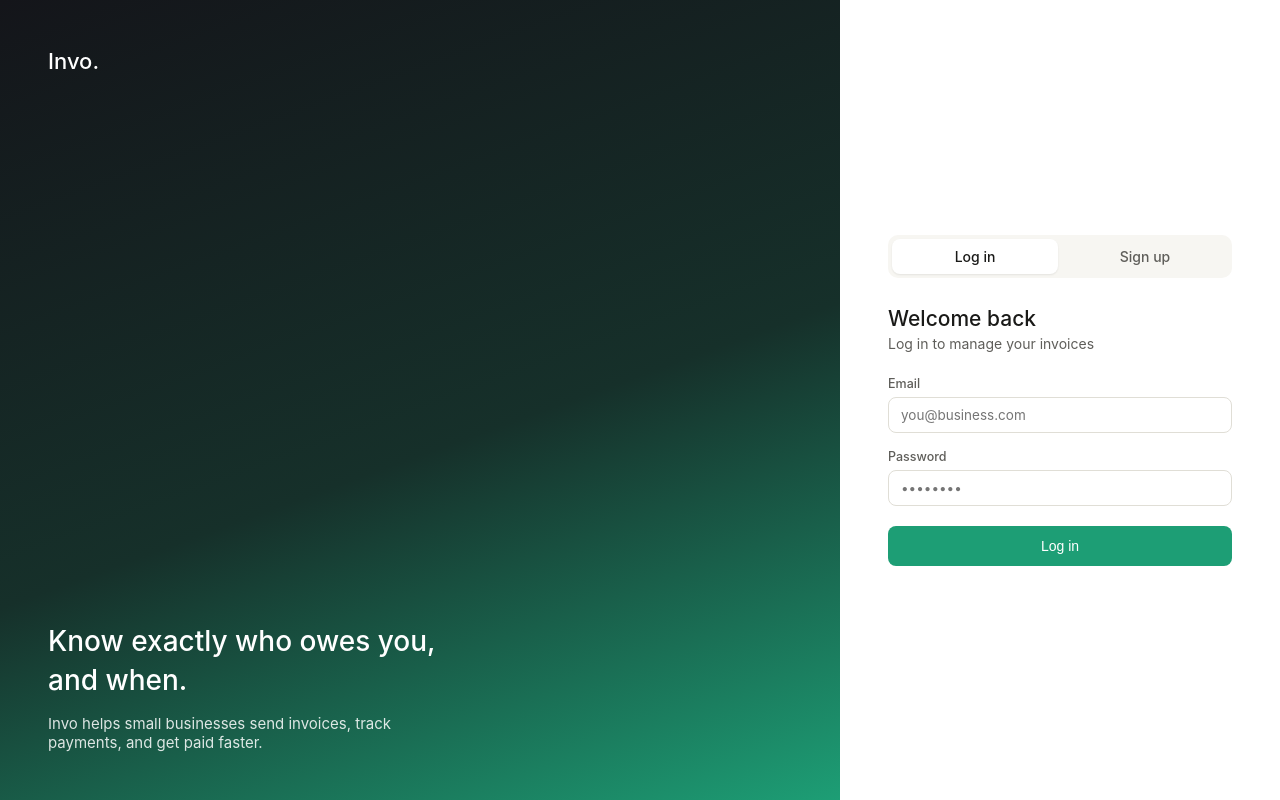
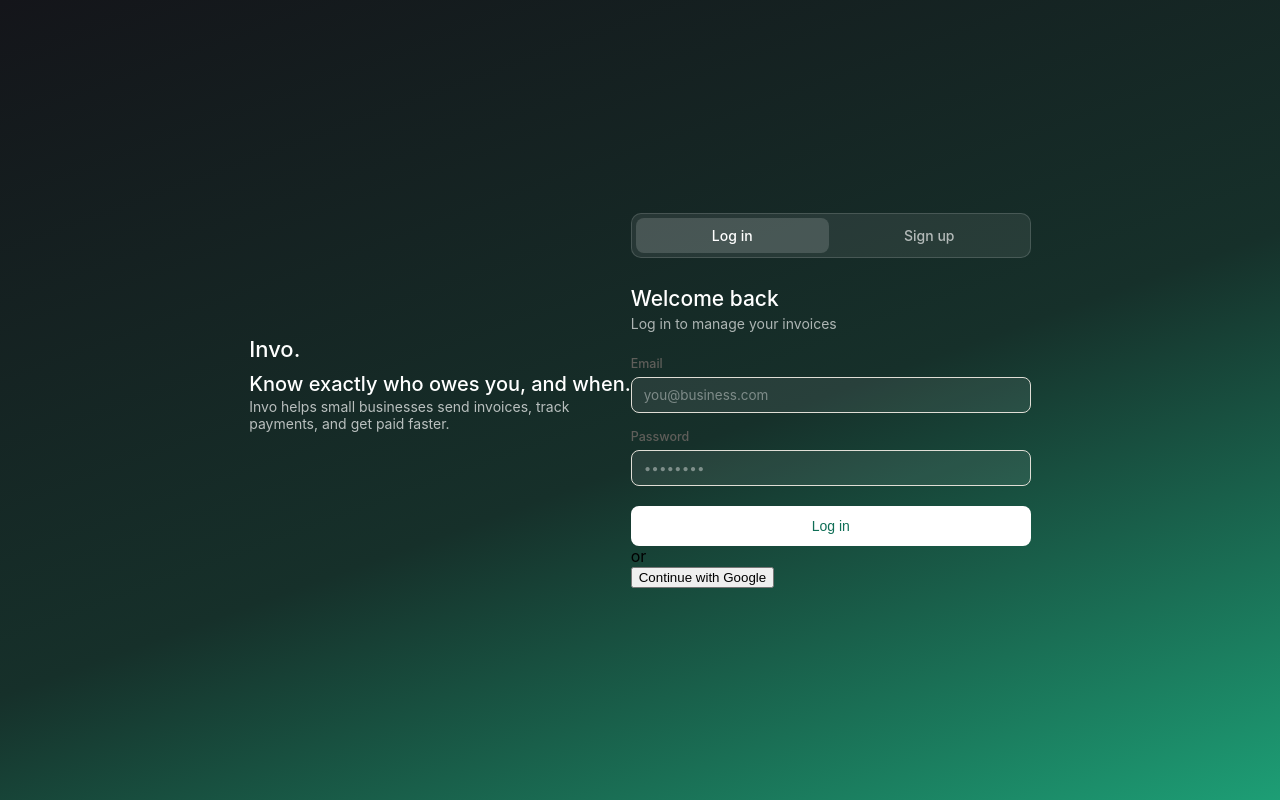
Before and after one commit to Micah-Jonathan/INVO-FRONTEND, a React (Vite) app: page /login in a window 1280 px wide. Built offline with nearby package versions, Linux system fonts and the light colour scheme; no server answers.

Commit message:
Add multi-business support, dark mode, and Google sign-in

```diff
--- a/src/context/AuthContext.jsx
+++ b/src/context/AuthContext.jsx
@@ -1,7 +1,12 @@
 // src/context/AuthContext.jsx
+//
+// This keeps track of "who is logged in" across the WHOLE app.
+// Any page can ask: const { user, loading } = useAuth()
+// instead of each page having to check Supabase individually.
 
 import { createContext, useContext, useEffect, useState } from 'react';
 import { supabase } from '../lib/supabaseClient';
+import { api } from '../lib/api';
 
 const AuthContext = createContext(undefined);
 
@@ -14,17 +19,30 @@ export function AuthProvider({ children }) {
     supabase.auth.getSession().then(({ data }) => {
       setUser(data.session?.user ?? null);
       setLoading(false);
+      if (data.session?.user) ensureSetup();
     });
 
-    // Listen for login/logout events anywhere in the app
+    // Listen for login/logout events anywhere in the app.
+    // This fires for password login, signup, AND Google OAuth's redirect back.
     const { data: listener } = supabase.auth.onAuthStateChange((_event, session) => {
       setUser(session?.user ?? null);
+      if (session?.user) ensureSetup();
     });
 
     return () => {
       listener.subscription.unsubscribe();
     };
   }, []);
+
+  // Calls the backend to make sure this user has a profile + first business.
+  // Harmless to call repeatedly — it's a no-op once already set up.
+  async function ensureSetup() {
+    try {
+      await api.post('/auth/ensure-setup', {});
+    } catch (err) {
+      console.error('Setup check failed:', err.message);
+    }
+  }
 
   async function logout() {
     await supabase.auth.signOut();
--- a/src/pages/LoginPage.css
+++ b/src/pages/LoginPage.css
@@ -6,61 +6,51 @@
 
 .auth-shell {
   min-height: 100vh;
-  background: var(--bg-page);
+  background: linear-gradient(160deg, #14151A 0%, #16302A 55%, #1D9E75 100%);
   display: flex;
+  align-items: center;
+  justify-content: center;
+  padding: 24px;
 }
 
 .auth-visual {
-  flex: 1;
-  background: linear-gradient(160deg, #14151A 0%, #16302A 55%, #1D9E75 100%);
-  padding: 48px;
   display: flex;
   flex-direction: column;
-  justify-content: space-between;
-  color: #fff;
-  position: relative;
-  overflow: hidden;
+  gap: 8px;
+  margin-bottom: 32px;
 }
 
 .visual-logo {
   font-size: 22px;
   font-weight: 500;
-  position: relative;
-  z-index: 1;
+  color: #ffffff;
 }
 
 .visual-quote {
-  font-size: 28px;
+  font-size: 20px;
   font-weight: 500;
+  color: #ffffff;
   line-height: 1.4;
-  max-width: 420px;
-  position: relative;
-  z-index: 1;
+  margin: 0;
 }
 
 .visual-sub {
-  font-size: 15px;
-  opacity: 0.85;
-  margin-top: 14px;
+  font-size: 14px;
+  color: rgba(255, 255, 255, 0.7);
+  margin: 0;
   max-width: 380px;
-  position: relative;
-  z-index: 1;
 }
 
 .auth-form-side {
-  width: 440px;
-  flex-shrink: 0;
-  background: var(--bg-card);
-  padding: 48px;
-  display: flex;
-  flex-direction: column;
-  justify-content: center;
+  width: 100%;
+  max-width: 400px;
 }
 
 .form-tabs {
   display: flex;
   gap: 4px;
-  background: var(--bg-secondary);
+  background: rgba(255, 255, 255, 0.08);
+  border: 1px solid rgba(255, 255, 255, 0.15);
   border-radius: 10px;
   padding: 4px;
   margin-bottom: 28px;
@@ -72,27 +62,26 @@
   padding: 9px;
   font-size: 14px;
   font-weight: 500;
-  color: var(--text-secondary);
+  color: rgba(255, 255, 255, 0.65);
   border-radius: 8px;
   cursor: pointer;
 }
 
 .form-tab.active {
-  background: var(--bg-card);
-  color: var(--text-primary);
-  box-shadow: 0 1px 2px rgba(0, 0, 0, 0.08);
+  background: rgba(255, 255, 255, 0.15);
+  color: #ffffff;
 }
 
 .form-title {
   font-size: 21px;
   font-weight: 500;
-  color: var(--text-primary);
+  color: #ffffff;
   margin: 0 0 4px;
 }
 
 .form-sub {
   font-size: 14px;
-  color: var(--text-secondary);
+  color: rgba(255, 255, 255, 0.65);
   margin: 0 0 24px;
 }
 
@@ -105,26 +94,34 @@
 
 .field label {
   font-size: 13px;
-  color: var(--text-secondary);
+  color: rgba(255, 255, 255, 0.8);
 }
 
 .field input {
   padding: 10px 12px;
   border-radius: 8px;
-  border: 1px solid var(--border-color-strong);
+  border: 1px solid rgba(255, 255, 255, 0.25);
+  background: rgba(255, 255, 255, 0.08);
+  color: #ffffff;
   font-size: 14px;
   font-family: inherit;
 }
 
+.field input::placeholder {
+  color: rgba(255, 255, 255, 0.4);
+}
+
 .field input:focus {
   outline: none;
-  border-color: var(--accent);
+  border-color: #ffffff;
+  background: rgba(255, 255, 255, 0.14);
 }
 
 .form-error {
   font-size: 13px;
-  color: var(--danger-strong);
-  background: var(--danger-bg);
+  color: #ffd6d6;
+  background: rgba(163, 45, 45, 0.35);
+  border: 1px solid rgba(255, 255, 255, 0.15);
   padding: 10px 12px;
   border-radius: 8px;
   margin-bottom: 14px;
@@ -135,8 +132,8 @@
   padding: 12px;
   border-radius: 8px;
   border: none;
-  background: var(--accent);
-  color: #ffffff;
+  background: #ffffff;
+  color: #0F6E56;
   font-size: 14px;
   font-weight: 500;
   cursor: pointer;
--- a/src/pages/LoginPage.jsx
+++ b/src/pages/LoginPage.jsx
@@ -14,6 +14,24 @@ export default function LoginPage() {
   const [error, setError] = useState('');
   const [isSubmitting, setIsSubmitting] = useState(false);
   const navigate = useNavigate();
+
+  async function handleGoogleSignIn() {
+    setError('');
+    const { error: oauthError } = await supabase.auth.signInWithOAuth({
+      provider: 'google',
+      options: {
+        // After Google + Supabase finish their handshake, send the user
+        // back to our own dashboard route, not Supabase's default page.
+        redirectTo: `${window.location.origin}/dashboard`,
+      },
+    });
+
+    if (oauthError) {
+      setError(oauthError.message);
+    }
+    // No navigate() call needed here — signInWithOAuth redirects the
+    // entire page to Google, then back to redirectTo above once done.
+  }
 
   async function handleLogin(e) {
     e.preventDefault();
@@ -168,6 +186,11 @@ export default function LoginPage() {
             </button>
           </form>
         )}
+
+        <div className="divider"><span>or</span></div>
+        <button className="google-btn" onClick={handleGoogleSignIn} type="button">
+          Continue with Google
+        </button>
       </div>
     </div>
   );
```
